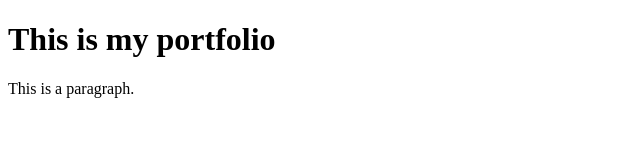
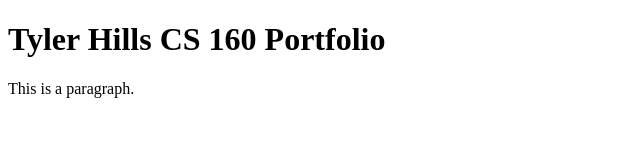
Before and after one commit to Hills-USMC/Hills-USMC.github.io, a plain HTML site: page index.html in a window 1280 px wide. Shown: the whole page, without its empty margins (0-640 px from the left). Drawn offline with Linux system fonts and the light colour scheme.

Commit message:
Changed text in index.htm
Altered heading 1

```diff
--- a/index.html
+++ b/index.html
@@ -5,7 +5,7 @@
 </head>
 <body>
 
-<h1>This is my portfolio</h1>
+<h1>Tyler Hills CS 160 Portfolio</h1>
 <p>This is a paragraph.</p>
 
 </body>
```
